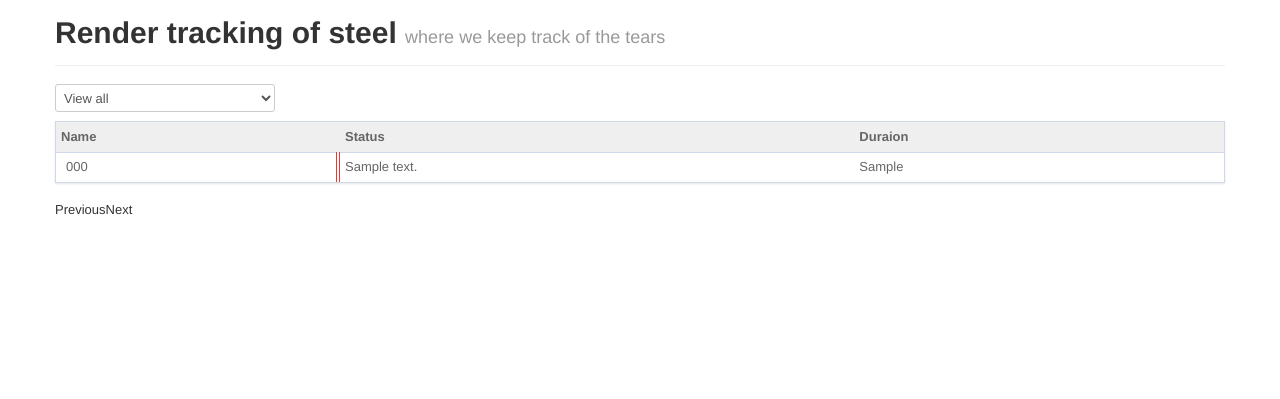
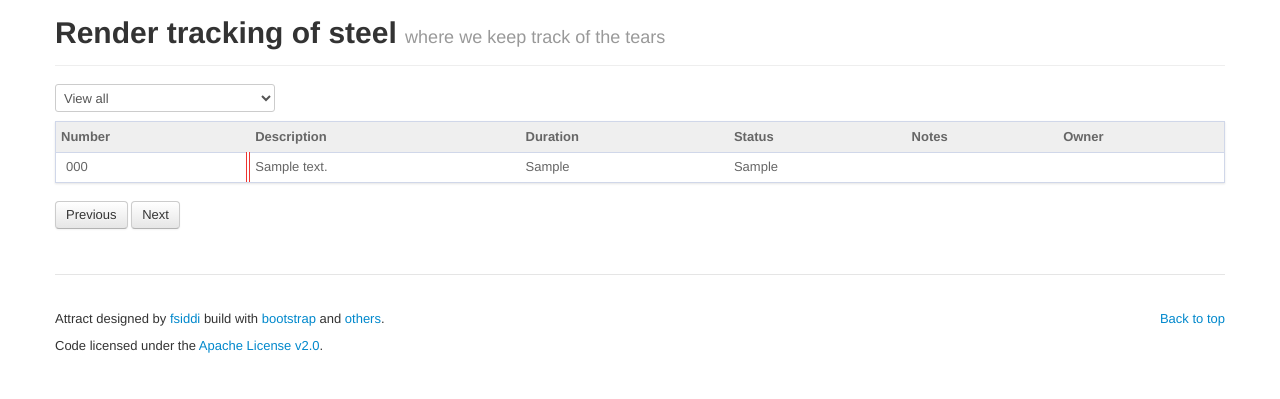
Before and after one commit to wardrums/attract, a PHP site: page / in a window 1280 px wide. Shown: the top 399 px of the page. Run offline with PHP 8.4, Linux system fonts and the light colour scheme; tables that the repository leaves empty or names only in its code hold one stand-in row (values such as "Sample post"); data that the repository does not hold is empty.

Commit message:
Some code refactoring
Working towards the first milestone: having all the fields easily
editable.

```diff
--- a/assets/css/attract.css
+++ b/assets/css/attract.css
@@ -10,3 +10,10 @@ input {
 .table th, .table td {
 	line-height: 22px;
 }
+
+
+.footer {
+    border-top: 1px solid #E5E5E5;
+    margin-top: 45px;
+    padding: 35px 0 36px;
+}
--- /dev/null
+++ b/assets/js/attract.js
@@ -0,0 +1,144 @@
+$(document).ready(function() {
+
+	$("table").tablecloth({
+		theme: "paper",
+		striped: true,
+		sortable: true,
+		condensed: true
+	});
+
+
+
+	function displayVals() {
+      var maxRows = $('#dd_menu').val();
+      console.log(maxRows);
+    }
+
+
+    /*
+    var maxRows = 100;
+	$('.paginated').each(function() {
+	    var cTable = $(this);
+	    var cRows = cTable.find('tr:gt(0)');
+	    var cRowCount = cRows.size();
+
+	    if (cRowCount < maxRows) {
+	        return;
+	    }
+
+	    cRows.each(function(i) {
+	        $(this).find('td:first').text(function(j, val) {
+	           //return (i + 1) + " - " + val;
+	           return val;
+	        });
+	    });
+
+	    cRows.filter(':gt(' + (maxRows - 1) + ')').hide();
+
+
+	    var cPrev = cTable.siblings('.prev');
+	    var cNext = cTable.siblings('.next');
+
+	    cPrev.addClass('disabled');
+
+	    cPrev.click(function() {
+	        var cFirstVisible = cRows.index(cRows.filter(':visible'));
+
+	        if (cPrev.hasClass('disabled')) {
+	            return false;
+	        }
+
+	        cRows.hide();
+	        if (cFirstVisible - maxRows - 1 > 0) {
+	            cRows.filter(':lt(' + cFirstVisible + '):gt(' + (cFirstVisible - maxRows - 1) + ')').show();
+	        } else {
+	            cRows.filter(':lt(' + cFirstVisible + ')').show();
+	        }
+
+	        if (cFirstVisible - maxRows <= 0) {
+	            cPrev.addClass('disabled');
+	        }
+
+	        cNext.removeClass('disabled');
+
+	        return false;
+	    });
+
+	    cNext.click(function() {
+	        var cFirstVisible = cRows.index(cRows.filter(':visible'));
+
+	        if (cNext.hasClass('disabled')) {
+	            return false;
+	        }
+
+	        cRows.hide();
+	        cRows.filter(':lt(' + (cFirstVisible +2 * maxRows) + '):gt(' + (cFirstVisible + maxRows - 1) + ')').show();
+
+	        if (cFirstVisible + 2 * maxRows >= cRows.size()) {
+	            cNext.addClass('disabled');
+	        }
+
+	        cPrev.removeClass('disabled');
+
+	        return false;
+	    });
+
+	});
+	*/
+
+
+	function editThis(aaa) {
+		console.log("test");
+		console.log(aaa);
+	}
+
+
+	$(".edit_td").click(function(){
+		var ID = $(this).attr('class');
+		editThis(ID);
+	});
+
+
+
+	$(".edit_tr").click(function() {
+		var ID = $(this).attr('id');
+		$("#number_"+ID).hide();
+		$("#description_"+ID).hide();
+		$("#number_input_"+ID).show();
+		$("#description_input_"+ID).show();
+	}).change(function(){
+		var ID = $(this).attr('id');
+		var number = $("#number_input_"+ID).val();
+		var description = $("#description_input_"+ID).val();
+		var dataString = 'id='+ ID +'&number='+number+'&description='+description;
+		$("#number_"+ID).html('<img src="/assets/img/ajax-loader.gif" />'); // Loading image
+
+		if(number.length > 0 && description.length>0) {
+			$.ajax({
+				type: "POST",
+				url: "table_edit_ajax.php",
+				data: dataString,
+				cache: false,
+				success: function(html){
+					$("#number_"+ID).html(number);
+					$("#description_"+ID).html(description);
+					}
+			});
+		} else {
+			alert('Enter something.');
+		}
+	});
+
+	// Edit input box click action
+	$(".editbox").mouseup(function() {
+		return false
+	});
+
+	// Outside click action
+	$(document).mouseup(function(){
+		$(".editbox").hide();
+		$(".text").show();
+	});
+
+
+});
--- a/index.php
+++ b/index.php
@@ -9,6 +9,14 @@
 		<link href="assets/css/tablecloth.css" rel="stylesheet">
 		<link href="assets/css/prettify.css" rel="stylesheet">
 		<link href="assets/css/attract.css" rel="stylesheet">
+
+		<script type="text/javascript" src="assets/js/jquery-1.7.2.min.js"></script>
+		<script type="text/javascript" src="assets/js/bootstrap.js"></script>
+		<script type="text/javascript" src="assets/js/jquery.metadata.js"></script>
+		<script type="text/javascript" src="assets/js/jquery.tablesorter.min.js"></script>
+		<script type="text/javascript" src="assets/js/jquery.tablecloth.js"></script>
+		<script type="text/javascript" src="assets/js/attract.js"></script>
+
 	</head>
 	<body>
 		<div class="container">
@@ -27,9 +35,12 @@
 						<table class="paginated">
 							<thead>
 								<tr>
-									<th>Name</th>
+									<th>Number</th>
+									<th>Description</th>
+									<th>Duration</th>
 									<th>Status</th>
-									<th>Duraion</th>
+									<th>Notes</th>
+									<th>Owner</th>
 								</tr>
 							</thead>
 							<tbody>
@@ -38,40 +49,53 @@
 							$sql=mysql_query("select * from shots");
 							while($row=mysql_fetch_array($sql)){
 								$id=$row['id'];
-								$shot_number=$row['shot_number'];
-								$shot_desc=$row['shot_desc'];
-								$shot_duration=$row['shot_duration'];
+								$number=$row['number'];
+								$description=$row['description'];
+								$duration=$row['duration'];
+								$status=$row['status'];
+								$status=$row['notes'];
+								$status=$row['owner'];
 								?>
 								<tr id="<?php echo $id; ?>" class="edit_tr">
 									<td class="edit_td">
-										<span id="first_<?php echo $id; ?>" class="text"><?php echo $shot_number; ?></span>
-										<input type="text" value="<?php echo $shot_number; ?>" class="editbox" id="first_input_<?php echo $id; ?>" />
+										<span id="number_<?php echo $id; ?>" class="text"><?php echo $number; ?></span>
+										<input type="text" value="<?php echo $number; ?>" class="editbox" id="number_input_<?php echo $id; ?>" />
 									</td>
 
 									<td class="edit_td">
-										<span id="last_<?php echo $id; ?>" class="text"><?php echo $shot_desc; ?></span>
-										<input type="text" value="<?php echo $shot_desc; ?>" class="editbox" id="last_input_<?php echo $id; ?>"/>
+										<span id="description_<?php echo $id; ?>" class="text"><?php echo $description; ?></span>
+										<input type="text" value="<?php echo $description; ?>" class="editbox" id="description_input_<?php echo $id; ?>"/>
 									</td>
 
 									<td class="edit_td">
-										<span class="text"><?php echo $shot_duration; ?></span>
+										<span class="text"><?php echo $duration; ?></span>
+									</td>
+
+									<td class="edit_td">
+										<span class="text"><?php echo $status; ?></span>
+									</td>
+
+									<td class="edit_td">
+										<span class="text"><?php echo $notes; ?></span>
+									</td>
+
+									<td class="edit_td">
+										<span class="text"><?php echo $owner; ?></span>
 									</td>
 								</tr>
 							<?php }	?>
 							</tbody>
 						</table>
-						<span class="prev">Previous</span><span class="next">Next</span>
+						<a class="btn prev" href="">Previous</a>
+						<a class="btn next" href="">Next</a>
 					</div>
 				</div>
 			</section>
+			<footer class="footer">
+				<p class="pull-right"><a href="#">Back to top</a></p>
+				<p>Attract designed by <a target="_blank" href="http://www.fsiddi.com">fsiddi</a> build with <a target="_blank" href="#">bootstrap</a> and <a target="_blank" href="#">others</a>.</p>
+				<p>Code licensed under the <a target="_blank" href="http://www.apache.org/licenses/LICENSE-2.0">Apache License v2.0</a>.</p>
+		      </footer>
 		</div> <!-- container -->
-
-
-		<script src="assets/js/jquery-1.7.2.min.js"></script>
-		<script src="assets/js/bootstrap.js"></script>
-		<script src="assets/js/jquery.metadata.js"></script>
-		<script src="assets/js/jquery.tablesorter.min.js"></script>
-		<script src="assets/js/jquery.tablecloth.js"></script>
-		<script type="text/javascript" src="attract.js"></script>
 	</body>
 </html>
--- a/table_edit_ajax.php
+++ b/table_edit_ajax.php
@@ -2,9 +2,9 @@
 include("db.php");
 if($_POST['id']) {
 	$id=mysql_escape_String($_POST['id']);
-	$shot_number=mysql_escape_String($_POST['shot_number']);
-	$shot_status=mysql_escape_String($_POST['shot_status']);
-	$sql = "UPDATE shots SET shot_number='$shot_number',shot_status='$shot_status' WHERE id='$id'";
+	$number=mysql_escape_String($_POST['number']);
+	$description=mysql_escape_String($_POST['description']);
+	$sql = "UPDATE shots SET number='$number',description='$description' WHERE id='$id'";
 	mysql_query($sql);
 }
 ?>
```
Also changed, not shown: assets/img/ajax-loader.gif (added).
